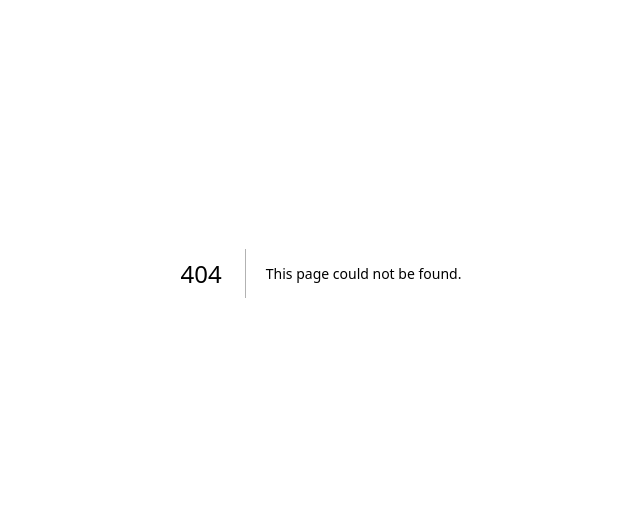
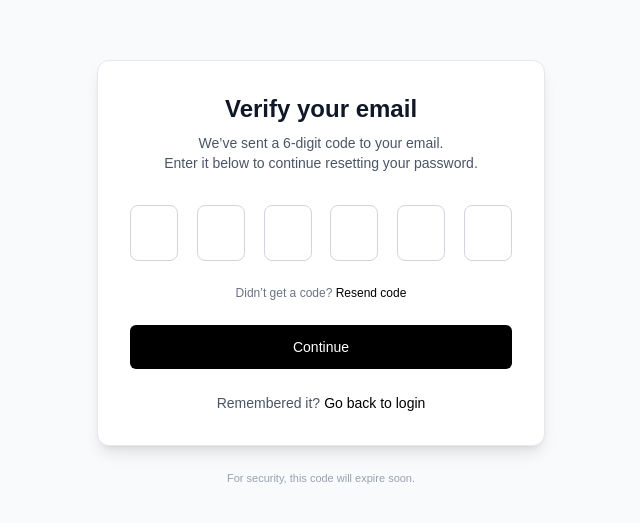
Before and after one commit to Rameen-dev/ase-2025-group-1, a Next.js app: page /auth/reset/verify in a window 1280 px wide. Before the commit this address had no page. Shown: the part 127-650 px from the top of the page, without its empty margins (319-959 px from the left). Built offline with nearby package versions, Linux system fonts and the light colour scheme.

Commit message:
Working on the forgotten password function now - 3rd User story

```diff
--- /dev/null
+++ b/src/app/api/login/route.ts
@@ -0,0 +1,75 @@
+import { NextRequest, NextResponse } from "next/server";
+import bcrypt from "bcrypt";
+import { prisma } from "@/lib/prisma";
+
+export const runtime = "nodejs"; // bcrypt requires Node.js runtime
+
+export async function POST(req: NextRequest) {
+  try {
+    // 1️⃣ Read email + password from the request body
+    const { email, password } = await req.json();
+
+    // 2️⃣ Basic validation
+    if (!email || !password) {
+      return NextResponse.json(
+        { success: false, message: "Email and password are required." },
+        { status: 400 }
+      );
+    }
+
+    // 3️⃣ Find the user by email
+    const user = await prisma.user.findUnique({
+      where: { email },
+    });
+
+    // If user not found
+    if (!user) {
+      return NextResponse.json(
+        { success: false, message: "Invalid email or password." },
+        { status: 401 }
+      );
+    }
+
+    // 4️⃣ Compare password hashes
+    const passwordMatch = await bcrypt.compare(password, user.password_hash);
+    if (!passwordMatch) {
+      return NextResponse.json(
+        { success: false, message: "Invalid email or password." },
+        { status: 401 }
+      );
+    }
+
+    // 5️⃣ Check if user is verified
+    if (!user.is_verified) {
+      return NextResponse.json(
+        {
+          success: false,
+          message:
+            "Your email is not verified yet. Please verify before logging in.",
+        },
+        { status: 403 }
+      );
+    }
+
+    // 6️⃣ If all checks pass → return success
+    // (Later we’ll add proper sessions/cookies here)
+    return NextResponse.json(
+      {
+        success: true,
+        user: {
+          user_id: user.user_id,
+          role: user.role,
+          first_name: user.first_name,
+          last_name: user.last_name,
+        },
+      },
+      { status: 200 }
+    );
+  } catch (err) {
+    console.error("Login error:", err);
+    return NextResponse.json(
+      { success: false, message: "Server error during login." },
+      { status: 500 }
+    );
+  }
+}
--- a/src/app/auth/login/page.tsx
+++ b/src/app/auth/login/page.tsx
@@ -1,16 +1,50 @@
 "use client";
 
 import { useState } from "react";
+import { useRouter } from "next/navigation";
 import Image from "next/image";
 
 export default function LoginPage() {
+  const router = useRouter();
+
   const [email, setEmail] = useState("");
   const [password, setPassword] = useState("");
+  const [loading, setLoading] = useState(false);
+  const [errorMsg, setErrorMsg] = useState("");
 
-  function handleSubmit(e: React.FormEvent) {
+  // ✅ Handle form submit
+  async function handleSubmit(e: React.FormEvent) {
     e.preventDefault();
-    console.log("login attempt:", { email, password });
-    // later: POST /api/login
+    setLoading(true);
+    setErrorMsg("");
+
+    try {
+      // Call backend API route
+      const res = await fetch("/api/login", {
+        method: "POST",
+        headers: { "Content-Type": "application/json" },
+        body: JSON.stringify({ email, password }),
+      });
+
+      const data = await res.json();
+
+      if (!data.success) {
+        // Show error message from backend
+        setErrorMsg(data.message || "Login failed. Please try again.");
+        setLoading(false);
+        return;
+      }
+
+      // ✅ Store a simple temporary session flag
+      sessionStorage.setItem("loggedIn", "true");
+
+      // ✅ Redirect to donor dashboard
+      router.push("/donor/dashboard");
+    } catch (err) {
+      console.error("Login error:", err);
+      setErrorMsg("Network error. Please try again.");
+      setLoading(false);
+    }
   }
 
   return (
@@ -25,7 +59,9 @@ export default function LoginPage() {
           </h1>
           <p className="text-sm text-gray-800 leading-snug">
             <span className="block">
-              Give Today.<span className="text-green-800 font-medium">Sustain</span> Tomorrow.
+              Give Today.{" "}
+              <span className="text-green-800 font-medium">Sustain</span>{" "}
+              Tomorrow.
             </span>
           </p>
         </header>
@@ -36,9 +72,18 @@ export default function LoginPage() {
             Welcome Back
           </h2>
           <p className="text-gray-700">
-            Please enter your <span className="text-green-800 font-medium">SW</span> account details
+            Please enter your{" "}
+            <span className="text-green-800 font-medium">SW</span> account
+            details
           </p>
         </div>
+
+        {/* Error message */}
+        {errorMsg && (
+          <div className="mb-4 max-w-sm rounded-md border border-red-300 bg-red-50 px-3 py-2 text-sm text-red-700">
+            {errorMsg}
+          </div>
+        )}
 
         {/* Form */}
         <form onSubmit={handleSubmit} className="max-w-sm space-y-5">
@@ -81,16 +126,18 @@ export default function LoginPage() {
           {/* Sign in button */}
           <button
             type="submit"
-            className="w-fit bg-green-800 text-white font-medium px-6 py-2 rounded-md border border-black shadow-[0_2px_0_0_rgba(0,0,0,1)] hover:bg-green-700 active:translate-y-[1px] active:shadow-none transition"
+            disabled={loading}
+            className="w-fit bg-green-800 text-white font-medium px-6 py-2 rounded-md border border-black shadow-[0_2px_0_0_rgba(0,0,0,1)] hover:bg-green-700 active:translate-y-[1px] active:shadow-none transition disabled:opacity-50 disabled:cursor-not-allowed"
           >
-            Sign In
+            {loading ? "Signing in..." : "Sign In"}
           </button>
         </form>
 
         {/* Links under form */}
         <div className="max-w-sm mt-8 text-[15px] leading-relaxed text-gray-800 space-y-4">
           <p>
-            Don’t have a <span className="text-green-800 font-medium">SW</span> account?{" "}
+            Don’t have a{" "}
+            <span className="text-green-800 font-medium">SW</span> account?{" "}
             <a
               href="/auth/signup"
               className="text-green-800 font-medium hover:underline"
@@ -102,7 +149,7 @@ export default function LoginPage() {
           <p>
             Forgotten your Password?{" "}
             <a
-              href="#"
+              href="/auth/reset/verify"
               className="text-green-800 font-medium hover:underline"
             >
               Click Here
@@ -114,13 +161,9 @@ export default function LoginPage() {
       {/* RIGHT SIDE */}
       <section className="hidden md:flex w-1/2 bg-[#d8e5d3] border-l border-black items-center justify-center relative">
         <div className="flex flex-col items-center text-center p-8">
-          {/* Illustration container / placeholder */}
           <div className="w-[320px] h-[240px] bg-white/60 border border-green-800 rounded-md flex items-center justify-center text-green-800 text-sm">
             Illustration / SVG goes here
           </div>
-
-          {/* Extra floating icons row could go here later */}
-          {/* We can absolutely layer icons with absolute positioning */}
         </div>
       </section>
     </main>
--- /dev/null
+++ b/src/app/auth/reset/verify/page.tsx
@@ -0,0 +1,137 @@
+"use client";
+
+import { useRef, useState } from "react";
+import Link from "next/link";
+
+export default function VerifyResetCodePage() {
+  // we'll store 6 separate digits
+  const [code, setCode] = useState(["", "", "", "", "", ""]);
+
+  // refs so we can move focus automatically
+  const inputRefs = [
+    useRef<HTMLInputElement>(null),
+    useRef<HTMLInputElement>(null),
+    useRef<HTMLInputElement>(null),
+    useRef<HTMLInputElement>(null),
+    useRef<HTMLInputElement>(null),
+    useRef<HTMLInputElement>(null),
+  ];
+
+  function handleChange(index: number, value: string) {
+    // accept only 0-9
+    const digit = value.replace(/[^0-9]/g, "").slice(0, 1);
+
+    const newCode = [...code];
+    newCode[index] = digit;
+    setCode(newCode);
+
+    // auto jump to next box if we typed a digit and we're not on last box
+    if (digit && index < inputRefs.length - 1) {
+      inputRefs[index + 1].current?.focus();
+    }
+  }
+
+  function handleKeyDown(index: number, e: React.KeyboardEvent<HTMLInputElement>) {
+    // handle Backspace: if current is empty, go to previous
+    if (e.key === "Backspace" && code[index] === "" && index > 0) {
+      inputRefs[index - 1].current?.focus();
+    }
+
+    // handle ArrowLeft / ArrowRight for nice UX
+    if (e.key === "ArrowLeft" && index > 0) {
+      inputRefs[index - 1].current?.focus();
+    }
+    if (e.key === "ArrowRight" && index < inputRefs.length - 1) {
+      inputRefs[index + 1].current?.focus();
+    }
+  }
+
+  function handleSubmit(e: React.FormEvent) {
+    e.preventDefault();
+
+    const finalCode = code.join(""); // "123456"
+
+    // TODO: send finalCode to /api/auth/reset/verify or whatever route we build later
+    console.log("Submitted reset code:", finalCode);
+  }
+
+  return (
+    <main className="min-h-screen bg-gray-50 flex items-center justify-center px-4 py-12">
+      <div className="w-full max-w-md">
+        {/* Card */}
+        <div className="bg-white rounded-xl shadow-lg border border-gray-200 p-8">
+          {/* Header */}
+          <div className="text-center">
+            <h1 className="text-2xl font-semibold text-gray-900">
+              Verify your email
+            </h1>
+            <p className="mt-2 text-sm text-gray-600">
+              We’ve sent a 6-digit code to your email.
+              <br />
+              Enter it below to continue resetting your password.
+            </p>
+          </div>
+
+          {/* Form */}
+          <form onSubmit={handleSubmit} className="mt-8 flex flex-col gap-6">
+            {/* 6 digit inputs */}
+            <div className="flex justify-between gap-2">
+              {code.map((val, i) => (
+                <input
+                  key={i}
+                  ref={inputRefs[i]}
+                  inputMode="numeric"
+                  autoComplete="one-time-code"
+                  maxLength={1}
+                  value={val}
+                  onChange={(e) => handleChange(i, e.target.value)}
+                  onKeyDown={(e) => handleKeyDown(i, e)}
+                  className="w-12 h-14 rounded-lg border border-gray-300 bg-white text-center text-xl font-semibold text-gray-900 focus:border-black focus:ring-2 focus:ring-black/20 outline-none"
+                />
+              ))}
+            </div>
+
+            {/* Error / helper text placeholder */}
+            <p className="text-xs text-gray-500 text-center">
+              Didn’t get a code?{" "}
+              <button
+                type="button"
+                className="text-black font-medium hover:underline"
+                onClick={() => {
+                  // TODO: trigger resend API
+                  console.log("Resend code");
+                }}
+              >
+                Resend code
+              </button>
+            </p>
+
+            {/* Submit button */}
+            <button
+              type="submit"
+              className="w-full rounded-md bg-black py-3 text-white text-sm font-medium hover:bg-gray-800 transition"
+            >
+              Continue
+            </button>
+          </form>
+
+          {/* Footer link back to login */}
+          <div className="mt-6 text-center text-sm text-gray-600">
+            <span className="mr-1">Remembered it?</span>
+            <Link
+              href="/auth/login"
+              className="text-black font-medium hover:underline"
+            >
+              Go back to login
+            </Link>
+          </div>
+        </div>
+
+        {/* tiny legal / brand / etc */}
+        <p className="text-center text-[11px] text-gray-400 mt-6">
+          For security, this code will expire soon.
+        </p>
+      </div>
+    </main>
+  );
+}
--- a/src/components/loginButton.tsx
+++ b/src/components/loginButton.tsx
@@ -5,8 +5,7 @@ export function LoginButton() {
   return (
     <Link
       href="/auth/login"
-      className="inline-block rounded bg-gray-900 px-4 py-2 text-white font-medium hover:bg-gray-800 transition"
-    >
+      className="inline-block rounded bg-gray-900 px-4 py-2 text-white font-medium hover:bg-gray-800 transition">
       Log In
     </Link>
   );
```
